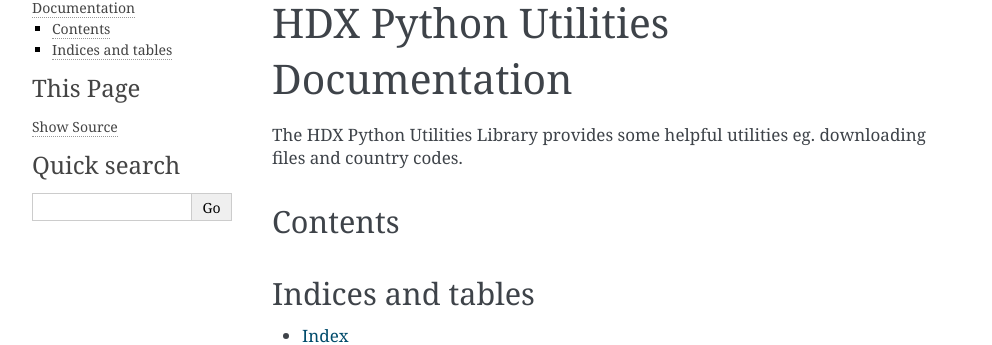
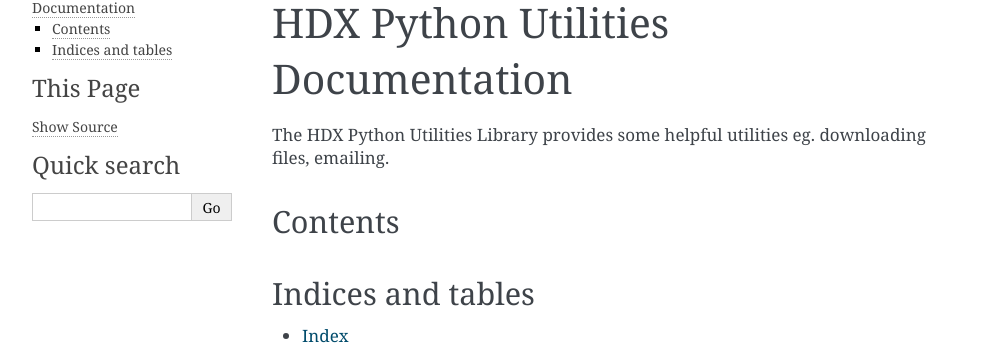
Before and after one commit to OCHA-DAP/hdx-python-utilities, a Sphinx documentation site: the page built from documentation/index.rst, in a window 1280 px wide. Shown: the part 118-463 px from the top of the page, without its empty margins (148-1140 px from the left). Built offline with Sphinx 7.4.7, drawn with Linux system fonts in a browser that asks for light colours; pages that are not in the unit, such as notebooks, are missing from menus.

Commit message:
Split out country mappings stuff

```diff
--- a/documentation/index.rst
+++ b/documentation/index.rst
@@ -6,7 +6,7 @@ contain the root `toctree` directive.
 HDX Python Utilities Documentation
 ==================================
 
-The HDX Python Utilities Library provides some helpful utilities eg. downloading files and country codes.
+The HDX Python Utilities Library provides some helpful utilities eg. downloading files, emailing.
 
 Contents
 --------
```
